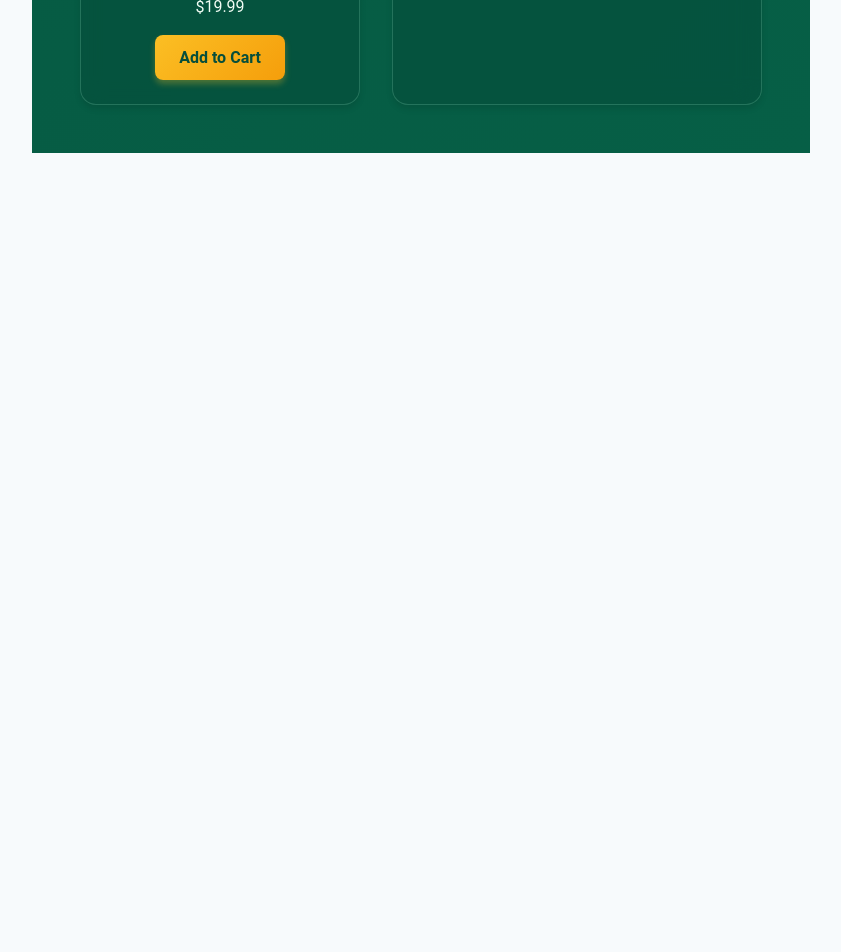
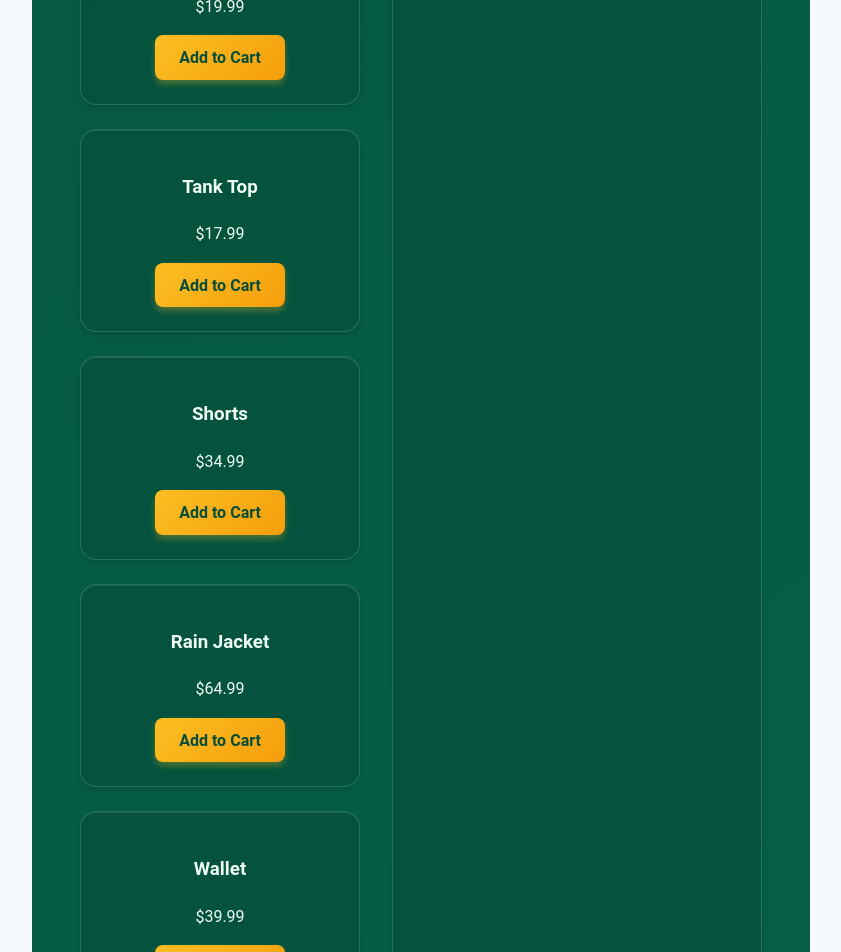
Before and after one commit to showay3000/Shopping-Cart, a React (Vite) app in the folder my-react-app/: page / in a window 1280 px wide. Shown: the part 3820-4772 px from the top of the page, without its empty margins (219-1060 px from the left). Before the commit the page ends 3973 px from the top, so only its background shows below. Built offline with nearby package versions, Linux system fonts and the light colour scheme.

Commit message:
Describe the changes you made

```diff
--- a/my-react-app/package.json
+++ b/my-react-app/package.json
@@ -28,6 +28,6 @@
     "eslint-plugin-react-refresh": "^0.4.16",
     "gh-pages": "^6.3.0",
     "globals": "^15.14.0",
-    "vite": "^4.0.0"
+    "vite": "^6.0.11"
   }
 }
--- a/my-react-app/src/App.jsx
+++ b/my-react-app/src/App.jsx
@@ -1,4 +1,4 @@
-// Import React only
+
 import React from 'react'
 import './App.css'
 
@@ -20,7 +20,10 @@ const products = [
   { id: 14, name: "Backpack", price: 49.99 },
   { id: 15, name: "Scarf", price: 24.99 },
   { id: 16, name: "Gloves", price: 19.99 },
-
+  { id: 17, name: "Tank Top", price: 17.99 },
+  { id: 18, name: "Shorts", price: 34.99 },
+  { id: 19, name: "Rain Jacket", price: 64.99 },
+  { id: 20, name: "Wallet", price: 39.99 }
 ]
 
 // Create a class that extends React.Component
--- a/my-react-app/src/main.jsx
+++ b/my-react-app/src/main.jsx
@@ -9,5 +9,5 @@ createRoot(document.getElementById('root')).render(
     <HashRouter>
       <App/>
     </HashRouter>
-  </StrictMode>
+  </StrictMode>,
 );
```
